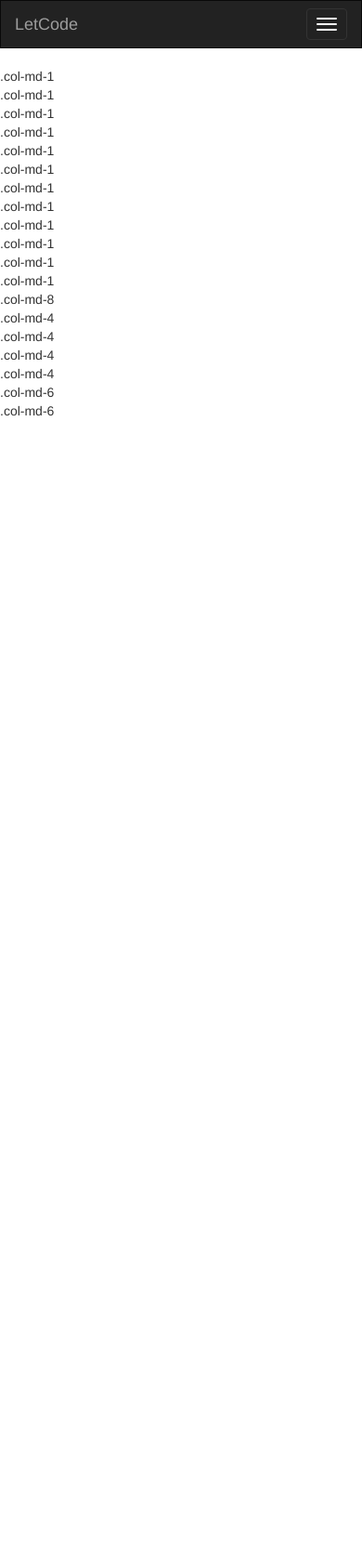
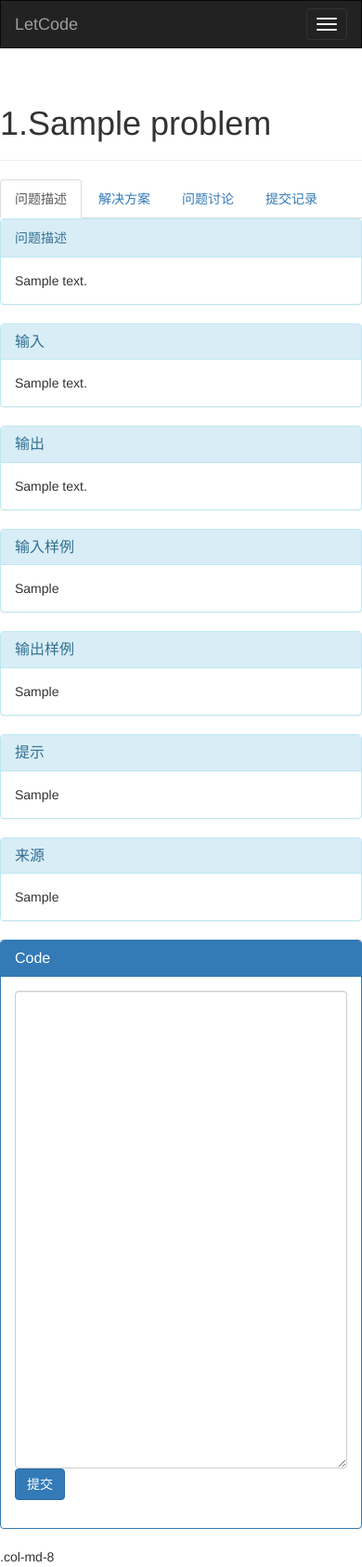
Before and after one commit to Lovzi/conan, a Django app: page /problems/1 in a window 390 px wide; the page is wider, and only the part inside the window is pictured. Shown: that part at 93% size. Before the commit the page ends 448 px from the top of that part, so only its background shows below. Run offline with Django 3.2, Linux system fonts and the light colour scheme; tables that the repository leaves empty hold one stand-in row (values such as "Sample post"); some libraries are stand-ins or nearby versions.

Commit message:
'编写了problem模块'

```diff
--- a/templates/basic/base.html
+++ b/templates/basic/base.html
@@ -9,6 +9,7 @@
         <!-- Bootstrap -->
         <link href="{% static 'css/bootstrap.css'%}" rel="stylesheet">
         <!--你自己的样式文件 -->
+        <link href="{% static 'css/reset.css' %}">
         <!-- 以下两个插件用于在IE8以及以下版本浏览器支持HTML5元素和媒体查询，如果不需要用可以移除 -->
         <!--[if lt IE 9]>
         <!--<script src="https://oss.maxcdn.com/libs/html5shiv/3.7.0/html5shiv.js"></script>-->
--- a/templates/problem/detail.html
+++ b/templates/problem/detail.html
@@ -2,30 +2,103 @@
 
 {% block main %}
 <div class="row">
-  <div class="col-md-1">.col-md-1</div>
-  <div class="col-md-1">.col-md-1</div>
-  <div class="col-md-1">.col-md-1</div>
-  <div class="col-md-1">.col-md-1</div>
-  <div class="col-md-1">.col-md-1</div>
-  <div class="col-md-1">.col-md-1</div>
-  <div class="col-md-1">.col-md-1</div>
-  <div class="col-md-1">.col-md-1</div>
-  <div class="col-md-1">.col-md-1</div>
-  <div class="col-md-1">.col-md-1</div>
-  <div class="col-md-1">.col-md-1</div>
-  <div class="col-md-1">.col-md-1</div>
+  <div class="col-md-1"></div>
+  <div class="col-md-7">
+{#    <div>#}
+{#      <nav class="navbar navbar-default">#}
+{#        <div class="container-fluid">#}
+{#          <div class="navbar-header">#}
+{#            <h1 class="navbar-brand" href="#">#}
+{#                {{ problem.id }}.{{ problem.title }}#}
+{#            </h1>#}
+{#          </div>#}
+{#        </div>#}
+{#      </nav>#}
+{#    </div>#}
+    <div class="page-header">
+        <h1>{{ problem.id }}.{{ problem.title }}</h1>
+    </div>
+    <div>
+      <ul class="nav nav-tabs">
+        <li role="presentation" class="active"><a href="#">问题描述</a></li>
+        <li role="presentation"><a href="#">解决方案</a></li>
+        <li role="presentation"><a href="#">问题讨论</a></li>
+        <li role="presentation"><a href="#">提交记录</a></li>
+      </ul>
+    </div>
+    <div class="problem-description">
+        <div class="panel panel-info">
+          <div class="panel-heading">问题描述</div>
+          <div class="panel-body">
+            {{ problem.content }}
+          </div>
+        </div>
+        <div class="panel panel-info">
+          <div class="panel-heading">
+            <h3 class="panel-title">输入</h3>
+          </div>
+          <div class="panel-body">
+            {{ problem.in_description }}
+          </div>
+        </div>
+        <div class="panel panel-info">
+          <div class="panel-heading">
+            <h3 class="panel-title">输出</h3>
+          </div>
+          <div class="panel-body">
+            {{ problem.out_description }}
+          </div>
+        </div>
+        <div class="panel panel-info">
+          <div class="panel-heading">
+            <h3 class="panel-title">输入样例</h3>
+          </div>
+          <div class="panel-body">
+            {{ problem.in_case }}
+          </div>
+        </div>
+        <div class="panel panel-info">
+          <div class="panel-heading">
+            <h3 class="panel-title">输出样例</h3>
+          </div>
+          <div class="panel-body">
+            {{ problem.out_case }}
+          </div>
+        </div>
+        <div class="panel panel-info">
+          <div class="panel-heading">
+            <h3 class="panel-title">提示</h3>
+          </div>
+          <div class="panel-body">
+            {{ problem.tip }}
+          </div>
+        </div>
+        <div class="panel panel-info">
+          <div class="panel-heading">
+            <h3 class="panel-title">来源</h3>
+          </div>
+          <div class="panel-body">
+            {{ problem.source }}
+          </div>
+        </div>
+        <div class="panel panel-primary">
+          <div class="panel-heading">
+            <h3 class="panel-title">Code</h3>
+          </div>
+          <div class="panel-body">
+            <form role="form">
+              <div class="form-group">
+                <textarea class="form-control" rows="25"></textarea>
+                <button class="submit btn btn-primary" type="button">提交</button>
+            </div>
+            </form>
+          </div>
+        </div>
+    </div>
+  </div>
+  <div class="col-md-2">.col-md-8</div>
+  <div class="col-md-1"></div>
 </div>
-<div class="row">
-  <div class="col-md-8">.col-md-8</div>
-  <div class="col-md-4">.col-md-4</div>
-</div>
-<div class="row">
-  <div class="col-md-4">.col-md-4</div>
-  <div class="col-md-4">.col-md-4</div>
-  <div class="col-md-4">.col-md-4</div>
-</div>
-<div class="row">
-  <div class="col-md-6">.col-md-6</div>
-  <div class="col-md-6">.col-md-6</div>
-</div>
+
+
 {% endblock %}
```
Also changed, not shown: static/css/reset.css (added, +8 -0 lines), templates/problem/problems.html (+28 -5 lines).
